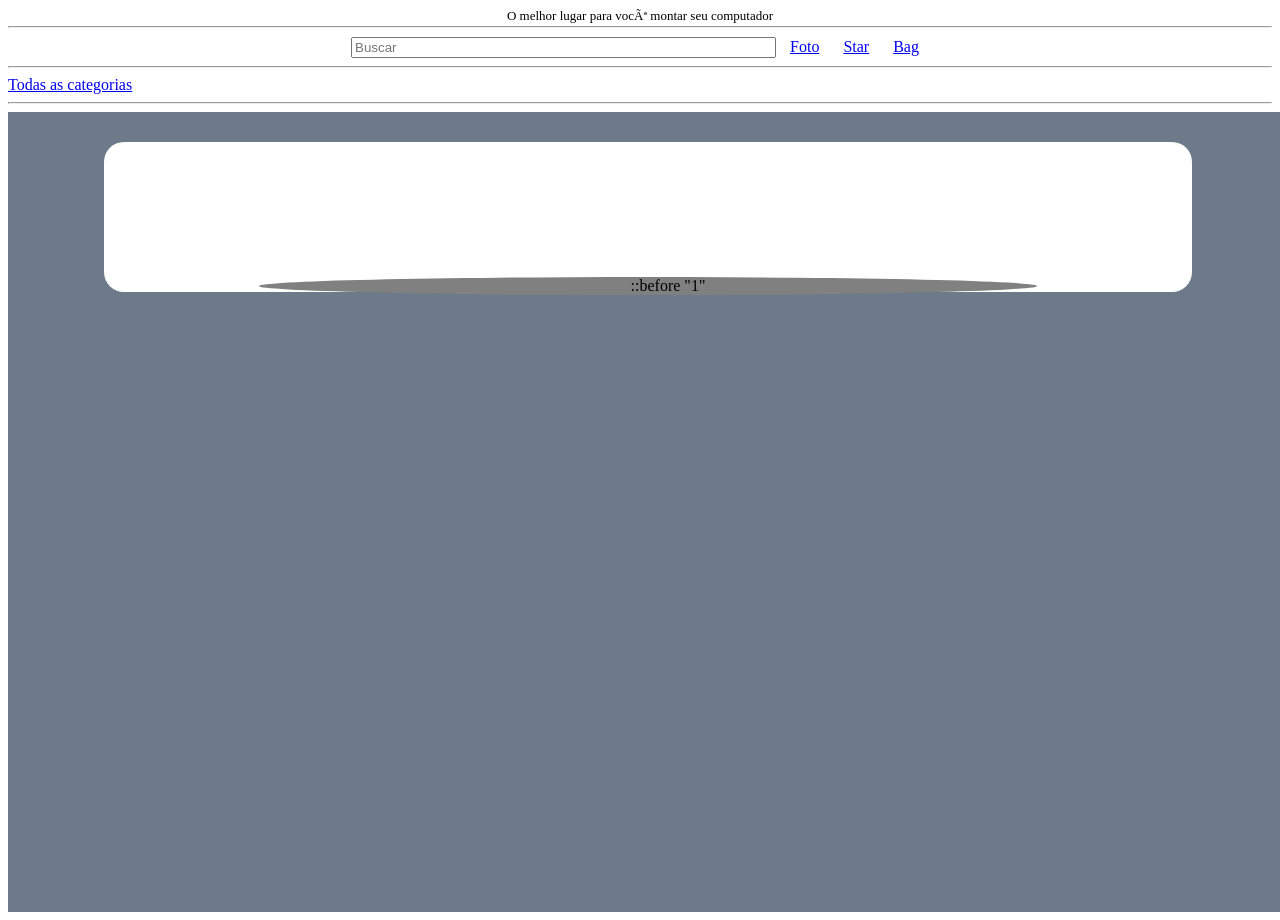
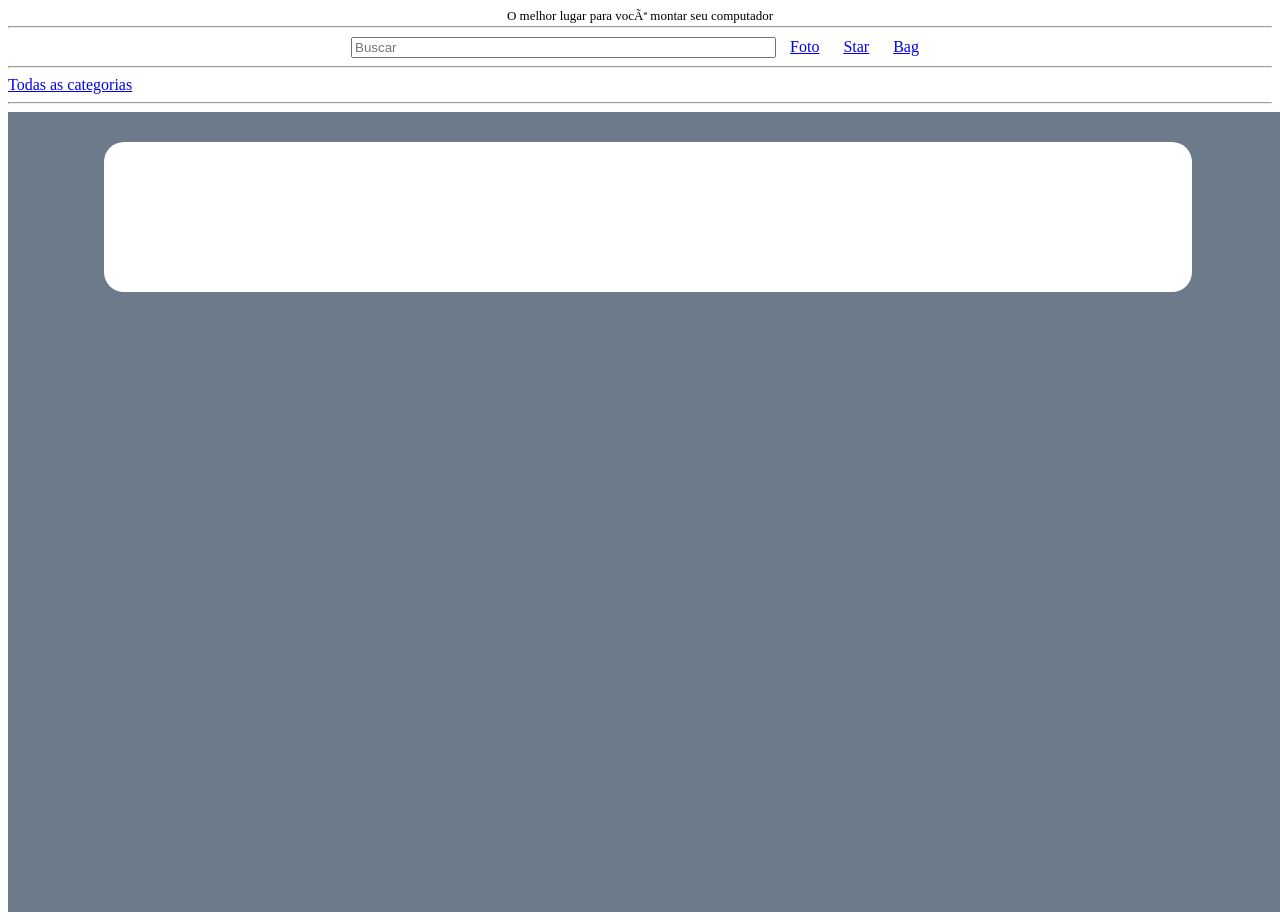
Before and after one commit to roneigy/TCC, a plain HTML site: page index.html in a window 1280 px wide. Drawn offline with Linux system fonts and the light colour scheme.

Commit message:
Update index.html

```diff
--- a/index.html
+++ b/index.html
@@ -31,21 +31,8 @@
 </header>
     <div id="container">
     <div id="box">
-        <ul>
-            <li class="bolinha1">
-                ::before
-                "1"
-            </li>
-            <li class="bolinha2">
-
-            </li>
-            <li class="bolinha3">
-
-            </li>
-        </ul>
     </div>
     </div>
-
 
 </body>
 
```
